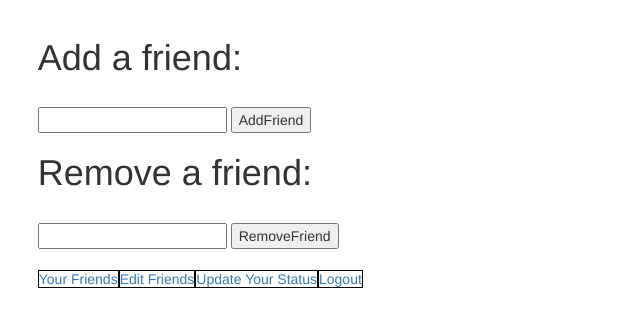
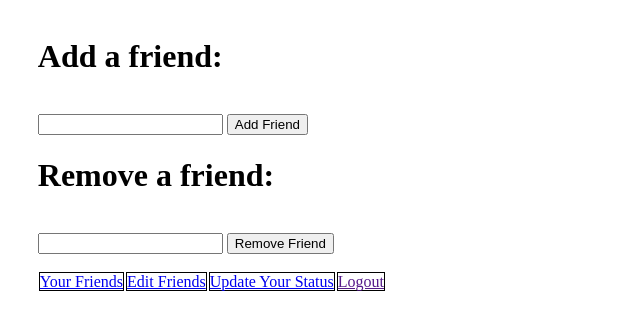
Before and after one commit to sag109/golight, a Python web app: template templates/edit.html in a window 1280 px wide. Shown: the top 330 px of the page, without its empty margins (0-640 px from the left). Run offline with Jinja, Linux system fonts and the light colour scheme; the template is opened without the code that fills it, so the values that code supplies are empty; some libraries are stand-ins or nearby versions.

Commit message:
/friends and /edit bug fix

```diff
--- a/controllers/editFriends.py
+++ b/controllers/editFriends.py
@@ -11,7 +11,7 @@ class RenderEdit(webapp2.RequestHandler):
     def get(self):
         user= users.get_current_user()
         if user:
-            self.response.out.write(template.render("templates/edit.html",{}))
+            self.response.out.write(template.render("templates/edit.html",{'logout_link': users.create_logout_url('/')}))
 
     def post(self):
         user= users.get_current_user()
@@ -43,9 +43,6 @@ class RenderEdit(webapp2.RequestHandler):
         logging.info(friend_query)
         if len(friend_query)>0:
             friend_exist = True
-
-
-        if friend_exist:
             are_friends = False
             for person in curr_user.friend_list:
                 if person == new_friend:
--- a/templates/edit.html
+++ b/templates/edit.html
@@ -1,21 +1,7 @@
 <!DOCTYPE html>
 <html lang="en">
     <head>
-        <meta charset="utf-8">
-        <meta http-equiv="X-UA-Compatible" content="IE=edge">
-        <meta name="viewport" content="width=device-width, initial-scale=1">
-        <meta name="description" content="">
-        <meta name="author" content="">
-        <link rel="icon" href="../../favicon.ico">
-        <!-- Bootstrap core CSS -->
-        <link href="../../dist/css/bootstrap.min.css" rel="stylesheet">
-        <!-- Bootstrap theme -->
-        <link href="../../dist/css/bootstrap-theme.min.css" rel="stylesheet">
 
-        <!-- Custom styles for this template -->
-        <link href="theme.css" rel="stylesheet">
-        <link rel="stylesheet" href="https://maxcdn.bootstrapcdn.com/bootstrap/3.3.2/css/bootstrap.min.css">
-        <link rel="stylesheet" type="text/css" href="css/custom.css">
         <style>body {margin: 1cm 0cm 0cm 1cm;}</style>
     <title>Golight</title>
 </head>
@@ -23,14 +9,14 @@
     <form method="post" action="/edit">
 <h1>Add a friend:</h1>
     <br>
-        <input type ="text" name = "newFriend">
-        <input type= "submit" value= "AddFriend">
+        <input type ="text" name = "new_friend">
+        <input type= "submit" value= "Add Friend">
 </form>
 <form method="post" action="/edit">
 <h1>Remove a friend:</h1>
     <br>
-        <input type ="text" name = "oldFriend">
-        <input type= "submit" value= "RemoveFriend">
+        <input type ="text" name = "old_friend">
+        <input type= "submit" value= "Remove Friend">
 </form>
 <br>
 {{status}}
@@ -43,13 +29,6 @@
             <td><a style="border: 1px solid black;" href="{{logout_link}}"> Logout </a></td>
         </tr>
     </table>
-<!-- Bootstrap core JavaScript
-    ================================================== -->
-    <!-- Placed at the end of the document so the pages load faster -->
-    <script src="https://ajax.googleapis.com/ajax/libs/jquery/1.11.2/jquery.min.js"></script>
-    <script src="../../dist/js/bootstrap.min.js"></script>
-    <script src="../../assets/js/docs.min.js"></script>
-    <!-- IE10 viewport hack for Surface/desktop Windows 8 bug -->
-    <script src="../../assets/js/ie10-viewport-bug-workaround.js"></script>
+
 </body>
 </html>
```
Lines whose indentation alone changed are shown as unchanged.
